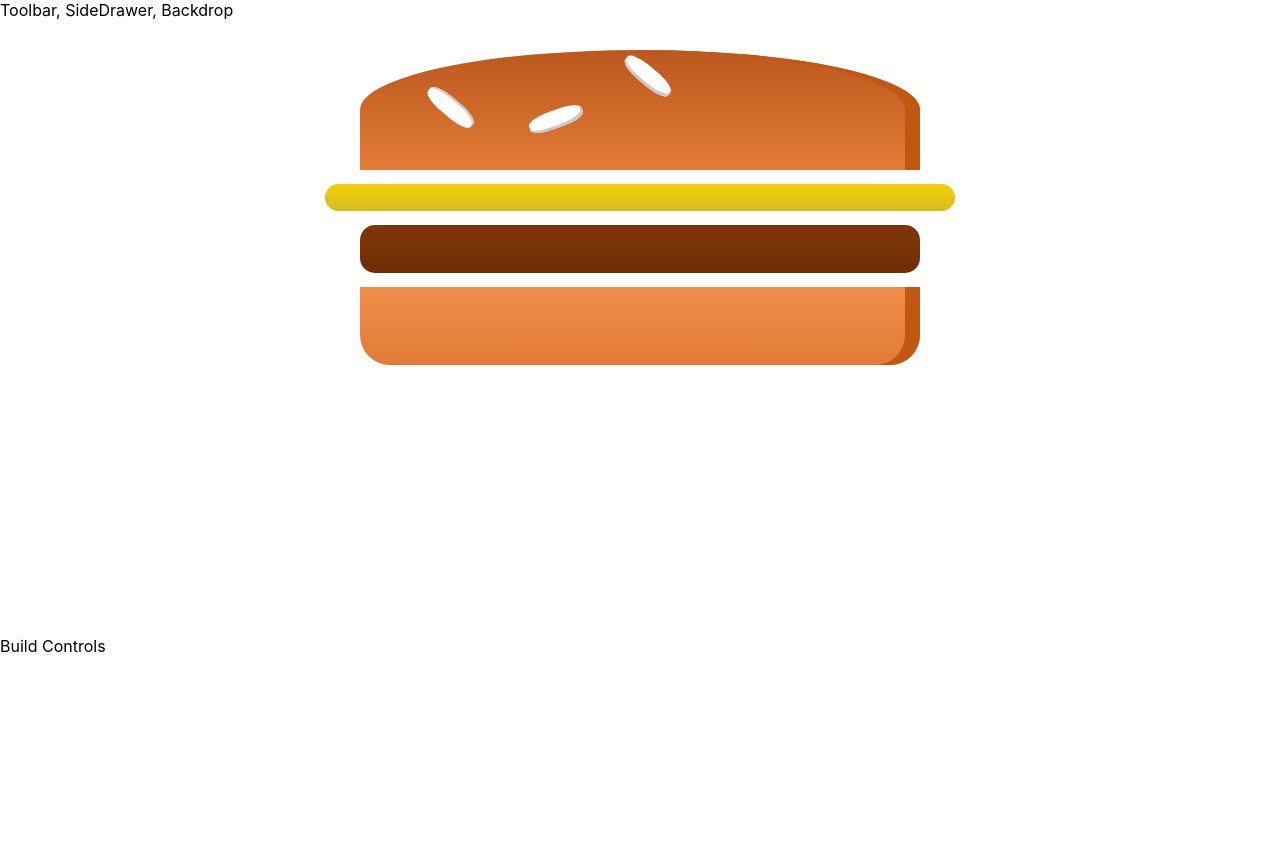
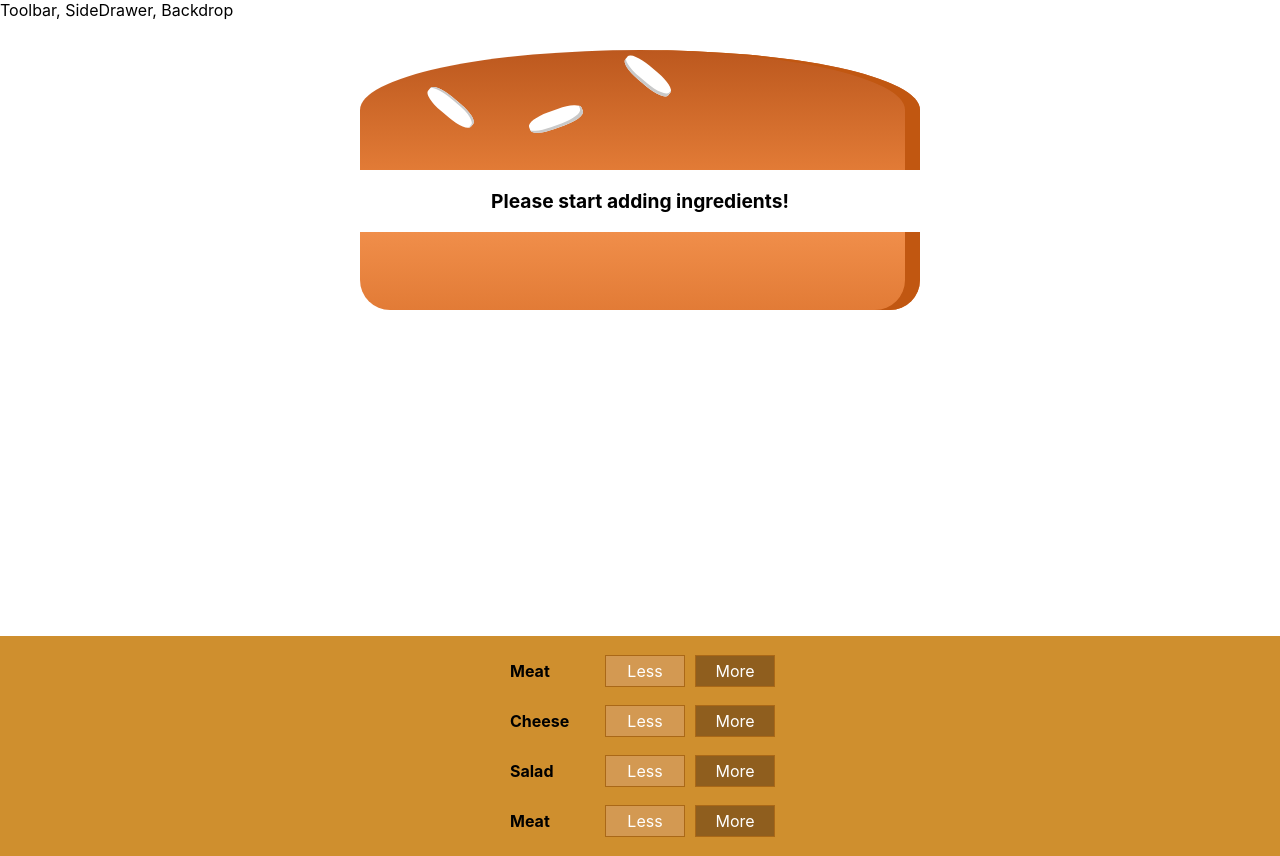
Before and after one commit to mkolodiy/burger-builder, a React (Create React App) app: page / in a window 1280 px wide. Before the commit the page ends 800 px from the top, so only its background shows below. Built offline with nearby package versions, Linux system fonts and the light colour scheme.

Commit message:
Added components for adding burger ingrediens. Componens don't have any functionality yet

```diff
--- /dev/null
+++ b/src/components/Burger/BuildControls/BuildControl/BuildControl.scss
@@ -0,0 +1,58 @@
+.build-control {
+  display: flex;
+  justify-content: space-between;
+  align-items: center;
+  margin: 5px 0;
+
+  button {
+    display: block;
+    font: inherit;
+    padding: 5px;
+    margin: 0 5px;
+    width: 80px;
+    border: 1px solid #aa6817;
+    cursor: pointer;
+    outline: none;
+
+    &:disabled {
+      background-color: #ac9980;
+      border: 1px solid #7e7365;
+      color: #ccc;
+      cursor: default;
+    }
+
+    &:hover:disabled {
+      background-color: #ac9980;
+      color: #ccc;
+      cursor: not-allowed;
+    }
+  }
+}
+
+.build-control__label {
+  padding: 10px;
+  font-weight: bold;
+  width: 80px;
+}
+
+.build-control__less-btn {
+  background-color: #d39952;
+  color: white;
+
+  &:hover,
+  &:active {
+    background-color: #daa972;
+    color: white;
+  }
+}
+
+.build-control__more-btn {
+  background-color: #8f5e1e;
+  color: white;
+
+  &:hover,
+  &:active {
+    background-color: #99703f;
+    color: white;
+  }
+}
--- /dev/null
+++ b/src/components/Burger/BuildControls/BuildControl/BuildControl.tsx
@@ -0,0 +1,18 @@
+import React from 'react';
+import './BuildControl.scss';
+import { IngredientTypes } from '../../BurgerIngredient/BurgerIngredient';
+
+interface Props {
+  label: string;
+  type: IngredientTypes;
+}
+
+const BuildControl = (props: Props) => (
+  <div className="build-control">
+    <div className="build-control__label">{props.label}</div>
+    <button className="build-control__less-btn">Less</button>
+    <button className="build-control__more-btn">More</button>
+  </div>
+);
+
+export default BuildControl;
--- /dev/null
+++ b/src/components/Burger/BuildControls/BuildControls.scss
@@ -0,0 +1,10 @@
+.build-controls {
+  width: 100%;
+  background-color: #cf8f2e;
+  display: flex;
+  flex-flow: column;
+  align-items: center;
+  box-shadow: 0 2px 1px #ccc;
+  margin: auto;
+  padding: 10px 0;
+}
--- /dev/null
+++ b/src/components/Burger/BuildControls/BuildControls.tsx
@@ -0,0 +1,25 @@
+import React from 'react';
+import { IngredientTypes } from '../BurgerIngredient/BurgerIngredient';
+import './BuildControls.scss';
+import BuildControl from './BuildControl/BuildControl';
+
+const controls = [
+  { label: 'Meat', type: IngredientTypes.MEAT },
+  { label: 'Cheese', type: IngredientTypes.CHEESE },
+  { label: 'Salad', type: IngredientTypes.SALAD },
+  { label: 'Meat', type: IngredientTypes.BACON }
+];
+
+const BuildControls = () => (
+  <div className="build-controls">
+    {controls.map(control => (
+      <BuildControl
+        key={control.type}
+        label={control.label}
+        type={control.type}
+      />
+    ))}
+  </div>
+);
+
+export default BuildControls;
--- a/src/components/Burger/Burger.tsx
+++ b/src/components/Burger/Burger.tsx
@@ -1,14 +1,36 @@
 import React from 'react';
-import BurgerIngredient, { Types } from './BurgerIngredient/BurgerIngredient';
+import BurgerIngredient, {
+  IngredientTypes
+} from './BurgerIngredient/BurgerIngredient';
 import './Burger.scss';
 
-const Burger = () => {
+interface Props {
+  ingredients: {
+    meat?: number;
+    cheese?: number;
+    salad?: number;
+    bacon?: number;
+  };
+}
+
+const Burger = (props: Props) => {
+  let burgerIngredients = Object.entries(props.ingredients)
+    .map(arr => {
+      return [...Array(Number(arr[1]))].map((_, i) => {
+        return <BurgerIngredient key={arr[0] + i} type={arr[0]} />;
+      });
+    })
+    .reduce((arr, el) => [...arr, ...el], []);
+
   return (
     <div className="burger">
-      <BurgerIngredient type={Types.BREAD_TOP} />
-      <BurgerIngredient type={Types.CHEESE} />
-      <BurgerIngredient type={Types.MEAT} />
-      <BurgerIngredient type={Types.BREAD_BOTTOM} />
+      <BurgerIngredient type={IngredientTypes.BREAD_TOP} />
+      {burgerIngredients.length !== 0 ? (
+        burgerIngredients
+      ) : (
+        <p>Please start adding ingredients!</p>
+      )}
+      <BurgerIngredient type={IngredientTypes.BREAD_BOTTOM} />
     </div>
   );
 };
--- a/src/components/Burger/BurgerIngredient/BurgerIngredient.tsx
+++ b/src/components/Burger/BurgerIngredient/BurgerIngredient.tsx
@@ -5,7 +5,7 @@ interface Props {
   type: string;
 }
 
-enum Types {
+enum IngredientTypes {
   BREAD_BOTTOM = 'bread-bottom',
   BREAD_TOP = 'bread-top',
   MEAT = 'meat',
@@ -18,10 +18,10 @@ const BurgerIngredient = (props: Props) => {
   let ingredient = null;
 
   switch (props.type) {
-    case Types.BREAD_BOTTOM:
+    case IngredientTypes.BREAD_BOTTOM:
       ingredient = <div className="ingredient__bread-bottom"></div>;
       break;
-    case Types.BREAD_TOP:
+    case IngredientTypes.BREAD_TOP:
       ingredient = (
         <div className="ingredient__bread-top">
           <div className="ingredient__seeds1"></div>
@@ -29,16 +29,16 @@ const BurgerIngredient = (props: Props) => {
         </div>
       );
       break;
-    case Types.MEAT:
+    case IngredientTypes.MEAT:
       ingredient = <div className="ingredient__meat"></div>;
       break;
-    case Types.CHEESE:
+    case IngredientTypes.CHEESE:
       ingredient = <div className="ingredient__cheese"></div>;
       break;
-    case Types.SALAD:
+    case IngredientTypes.SALAD:
       ingredient = <div className="ingredient__salad"></div>;
       break;
-    case Types.BACON:
+    case IngredientTypes.BACON:
       ingredient = <div className="ingredient__bacon"></div>;
       break;
     default:
@@ -48,5 +48,5 @@ const BurgerIngredient = (props: Props) => {
   return ingredient;
 };
 
-export { Types };
+export { IngredientTypes };
 export default BurgerIngredient;
--- a/src/containers/BurgerBuilder/BurgerBuilder.tsx
+++ b/src/containers/BurgerBuilder/BurgerBuilder.tsx
@@ -1,12 +1,22 @@
 import React, { Component, Fragment } from 'react';
 import Burger from '../../components/Burger/Burger';
+import BuildControls from '../../components/Burger/BuildControls/BuildControls';
 
 class BurgerBuilder extends Component {
+  state = {
+    ingredients: {
+      salad: 0,
+      bacon: 0,
+      cheese: 0,
+      meat: 0
+    }
+  };
+
   render() {
     return (
       <Fragment>
-        <Burger />
-        <div>Build Controls</div>
+        <Burger ingredients={this.state.ingredients} />
+        <BuildControls />
       </Fragment>
     );
   }
```
